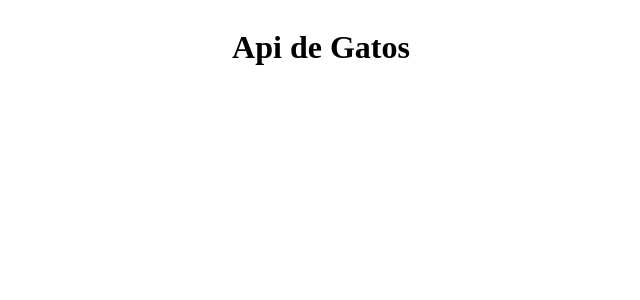
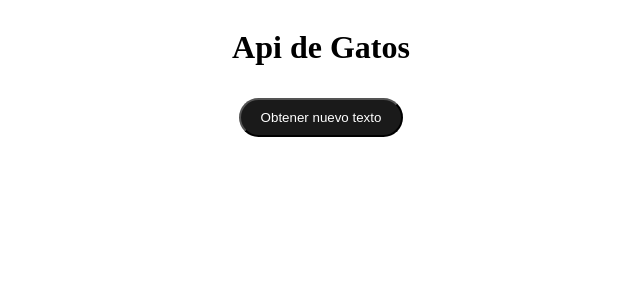
Before and after one commit to dejeloper/react-prueba-tecnica-base, a React (Vite) app: page / in a window 1280 px wide. Shown: the top 300 px of the page, without its empty margins (319-959 px from the left). Built offline with nearby package versions, Linux system fonts and the light colour scheme; no server answers.

Commit message:
Add Button for fecthing fact

```diff
--- a/App.css
+++ b/App.css
@@ -18,3 +18,12 @@ section img {
   width: 320px;
   height: auto;
 }
+
+button {
+  background-color: #1a1a1a;
+  color: white;
+  padding: 10px 20px;
+  border-radius: 20px;
+  margin: 10px;
+  cursor: pointer;
+}
--- a/App.jsx
+++ b/App.jsx
@@ -9,14 +9,16 @@ export const App = () => {
   const [fact, setFact] = useState()
   const [imageURL, setImageURL] = useState()
 
-  useEffect(() => {
+  const getRandomFact = () => {
     fetch(CAT_ENDPOINT_RANDOM_FACT)
       .then(res => res.json())
       .then(data => {
         const { fact } = data
         setFact(fact)
       })
-  }, [])
+  }
+
+  useEffect(getRandomFact, [])
 
   useEffect(() => {
     if (!fact) return
@@ -35,6 +37,7 @@ export const App = () => {
   return (
     <main>
       <h1>Api de Gatos</h1>
+      <button onClick={getRandomFact}>Obtener nuevo texto</button>
       <section>
         {fact && <p>{fact}</p>}
         {
```
